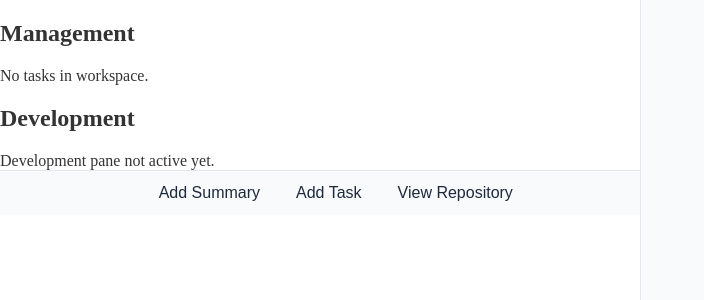
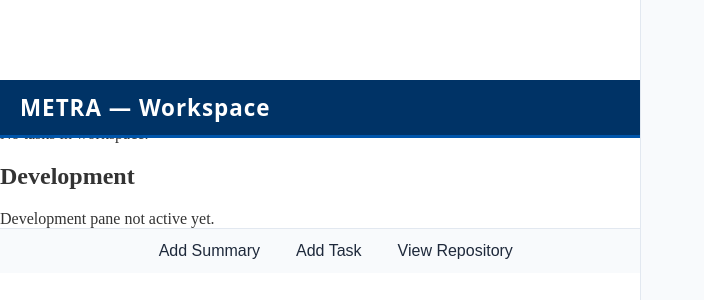
Before and after one commit to johnjkelly1945-ops/project-tracker-vite-pwa-v15, a React (Vite) app: page /preproject in a window 1280 px wide. Shown: the top 300 px of the page, without its empty margins (0-704 px from the left). Built offline with nearby package versions, Linux system fonts and the light colour scheme.

Commit message:
Fix – Restore Workspace header rendering (ModuleHeader)

```diff
--- a/src/components/PreProject.jsx
+++ b/src/components/PreProject.jsx
@@ -1,17 +1,15 @@
 /* ======================================================================
    METRA – PreProject.jsx
-   Stage 12.6-A – Footer Intent → Popup → Task Creation (Mgmt Only)
+   Workspace Root
    ----------------------------------------------------------------------
-   RESPONSIBILITIES:
-   • Own workspace task state
-   • Listen for footer intent
-   • Open AddItemPopup
-   • Create tasks as inactive
-   • Optionally associate summaryId
-   • No execution authority beyond creation
+   • Owns workspace state
+   • Renders ModuleHeader, Workspace, Footer
+   • Handles footer intent and popups
+   • No execution leakage
    ====================================================================== */
 
 import React, { useEffect, useState } from "react";
+import ModuleHeader from "./ModuleHeader";
 import PreProjectFooter from "./PreProjectFooter";
 import AddItemPopup from "./AddItemPopup";
 import PreProjectDual from "./PreProjectDual";
@@ -77,7 +75,7 @@ export default function PreProject() {
         description: data.description || "",
         status: "inactive",
         summaryId: data.summaryId || null,
-        targetPane: "mgmt"
+        targetPane: "mgmt",
       };
 
       setTasks((prev) => [...prev, newTask]);
@@ -87,7 +85,7 @@ export default function PreProject() {
       const newSummary = {
         id: crypto.randomUUID(),
         title: data.title,
-        targetPane: "mgmt"
+        targetPane: "mgmt",
       };
 
       setSummaries((prev) => [...prev, newSummary]);
@@ -101,13 +99,19 @@ export default function PreProject() {
   return (
     <div className="preproject-wrapper">
 
+      {/* Workspace Header */}
+      <ModuleHeader />
+
+      {/* Workspace Body */}
       <PreProjectDual
         workspaceTasks={tasks}
         workspaceSummaries={summaries}
       />
 
+      {/* Workspace Footer */}
       <PreProjectFooter />
 
+      {/* Popup */}
       {popupState && (
         <AddItemPopup
           type={popupState.type}
```
